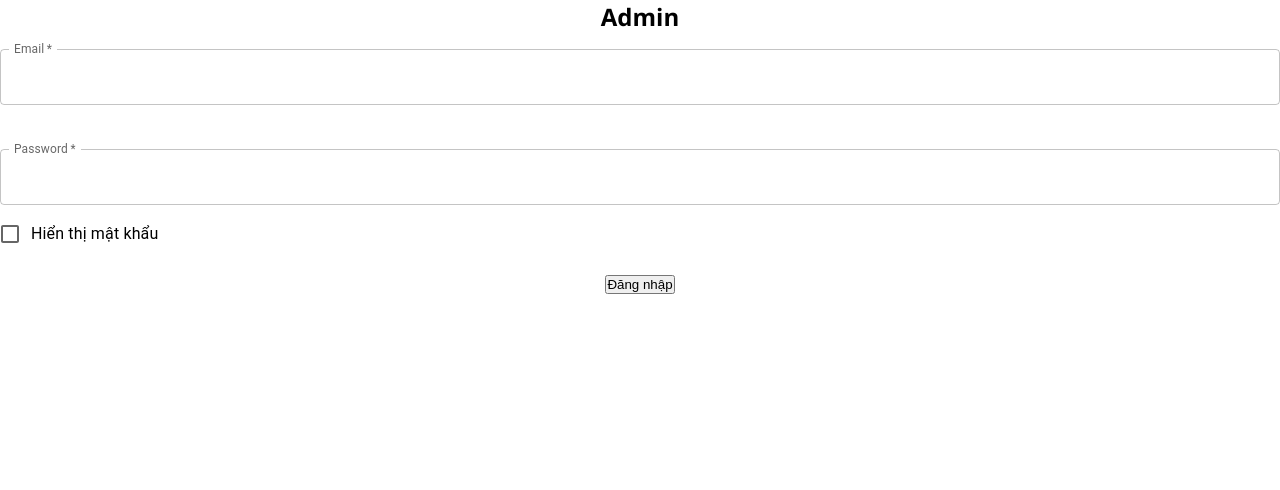
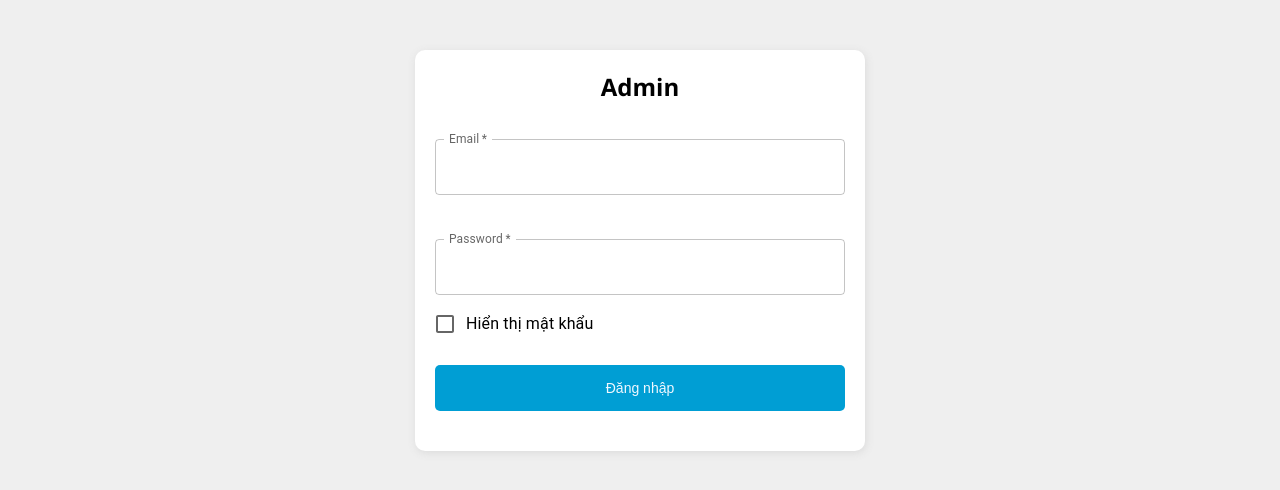
Before and after one commit to DiepThaiDuong-19110009/KLTN-NDStore, a React (Create React App) app in the folder fe-ndstore-adminpage/: page /login in a window 1280 px wide. Shown: the top 490 px of the page. Built offline with nearby package versions, Linux system fonts and the light colour scheme; the HTML template or start-up script is replaced by a standard one.

Commit message:
Update code Login

```diff
--- a/fe-ndstore-adminpage/src/components/Header/Header.jsx
+++ b/fe-ndstore-adminpage/src/components/Header/Header.jsx
@@ -54,11 +54,15 @@ const Header = () => {
             })
     }
 
+    const clickLogo = () => {
+        window.location.reload()
+    }
+
     return (
         <div id="header">
             {isLoading ? <Loading isLoading={isLoading} /> : undefined}
             <div className="logo-header">
-                <h3 style={{ color: "var(--main-color)" }}>NDStore</h3>
+                <h3 onClick={() => clickLogo()} style={{ color: "var(--main-color)", cursor: 'pointer' }}>NDStore</h3>
                 <div style={{ borderLeft: '2px solid gray', height: '20px', margin: '0 15px' }}></div>
                 <h3>Admin</h3>
             </div>
--- a/fe-ndstore-adminpage/src/pages/Login/Login.css
+++ b/fe-ndstore-adminpage/src/pages/Login/Login.css
@@ -0,0 +1,31 @@
+.login-admin {
+    background-color: rgb(239, 239, 239);
+    width: 100%;
+    height: 100vh;
+    padding-top: 50px;
+}
+
+.box-login-admin {
+    width: 450px;
+    background-color: white;
+    padding: 20px;
+    margin: 0 auto;
+    box-shadow: 1px 2px 8px rgb(219, 219, 219);
+    border-radius: 10px;
+}
+
+.btn-login {
+    width: 100%;
+    background-color: var(--main-color);
+    padding: 15px;
+    color: aliceblue;
+    border: none;
+    outline: none;
+    font-size: 14px;
+    border-radius: 5px;
+    cursor: pointer;
+}
+
+.btn-login:hover {
+    background-color: #0093c4;
+}
--- a/fe-ndstore-adminpage/src/pages/Login/Login.jsx
+++ b/fe-ndstore-adminpage/src/pages/Login/Login.jsx
@@ -88,7 +88,7 @@ const Login = () => {
     <div className='login-admin'>
       {isLoading ? <Loading isLoading={isLoading} /> : undefined}
       <div className='box-login-admin'>
-        <h2 style={{ textAlign: 'center' }}>Admin</h2>
+        <h2 style={{ textAlign: 'center', marginBottom: '20px' }}>Admin</h2>
         <div className='form-login'>
           <div style={{ marginBottom: '20px' }}>
             <TextField
```
Also changed, not shown: fe-ndstore-adminpage/src/apis/management-brand.api.js (added), fe-ndstore-adminpage/src/apis/management-category.api.js (added), fe-ndstore-adminpage/src/apis/management-product.api.js (added).
